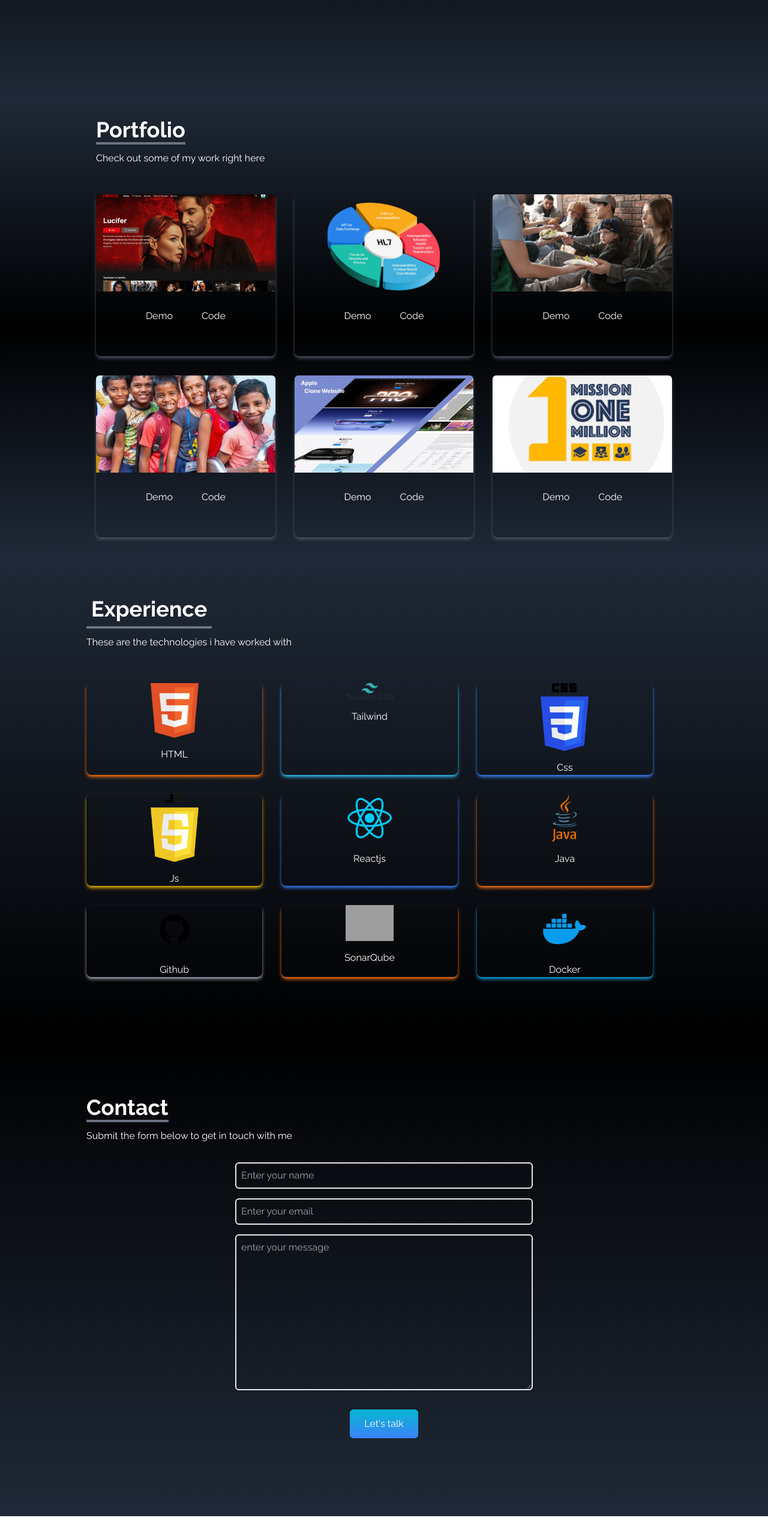
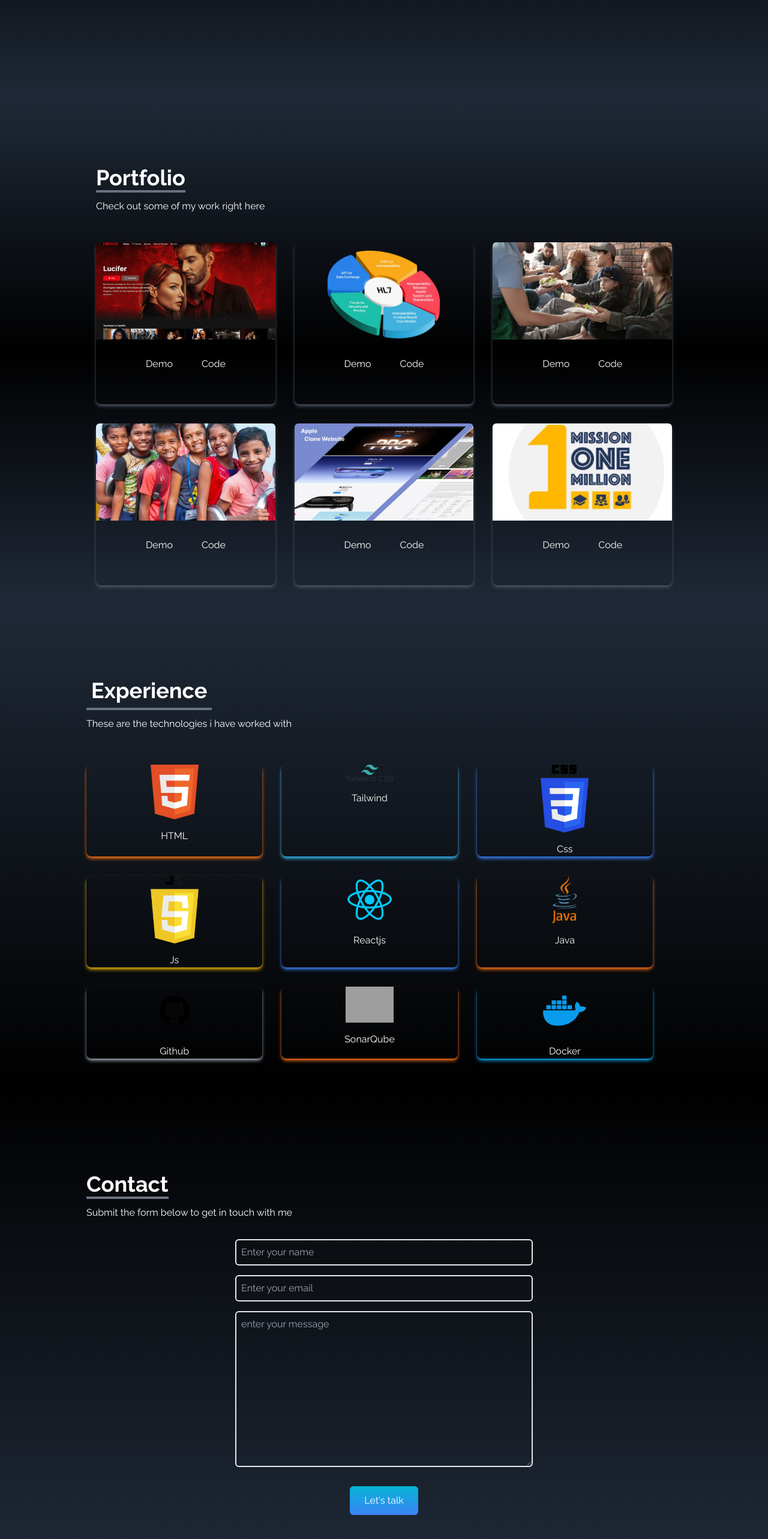
Before and after one commit to Sachin-0099/Portfolio, a React (Vite) app: page / in a window 1280 px wide. Shown: the part 2236-4802 px from the top of the page at 60% size. Before the commit the page ends 4764 px from the top, so only its background shows below. Built offline with nearby package versions, Linux system fonts and the light colour scheme; grey boxes are pictures that could not be loaded.

Commit message:
fix links to respective div blocks.

```diff
--- a/src/components/Contact.jsx
+++ b/src/components/Contact.jsx
@@ -2,7 +2,7 @@ import React from 'react'
 
 const Contact = () => {
   return (
-    <div className='w-full h-screen bg-gradient-to-b from-black to-gray-800 p-4 text-white'>
+    <div name="contact" className='w-full h-screen bg-gradient-to-b from-black to-gray-800 p-4 text-white pt-28'>
       <div className='flex flex-col p-4 justify-center max-w-screen-lg mx-auto h-full'>
         <div className='pb-8'>
             <p className='text-4xl font-bold inline border-b-4 border-gray-500'>Contact</p>
--- a/src/components/Experience.jsx
+++ b/src/components/Experience.jsx
@@ -67,8 +67,7 @@ const Experience = () => {
 
     ]
   return (
-    <div name='experince'
-    className='bg-gradient-to-b from-gray-800 to to-black w-full h-screen'>
+    <div name='experience' className='bg-gradient-to-b from-gray-800 to to-black w-full h-screen pt-28'>
 
       <div className='max-w-screen-lg mx-auto p-4 flex flex-col justify-center w-full h-full text-white'>
         <div>
--- a/src/components/Portfolio.jsx
+++ b/src/components/Portfolio.jsx
@@ -22,7 +22,7 @@ const Portfolio = () => {
     };
 
     return (
-        <div name="portfolio" className="bg-gradient-to-b from-gray-800 via-black to-gray-800 w-full text-white md:h-full">
+        <div name="portfolio" className="bg-gradient-to-b from-gray-800 via-black to-gray-800 w-full text-white md:h-full pt-20">
             <div
 
                 className="p-32 md:p-24 lg:p-8 max-w-screen-lg mx-auto flex flex-col justify-center w-full h-full"
```
